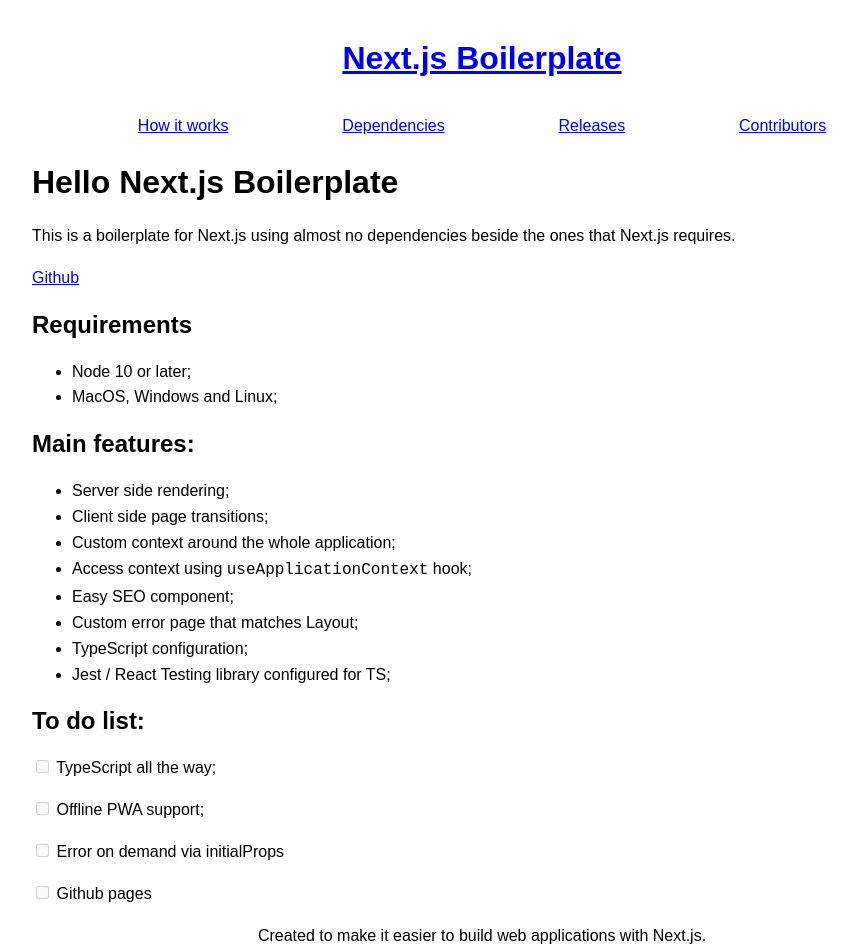
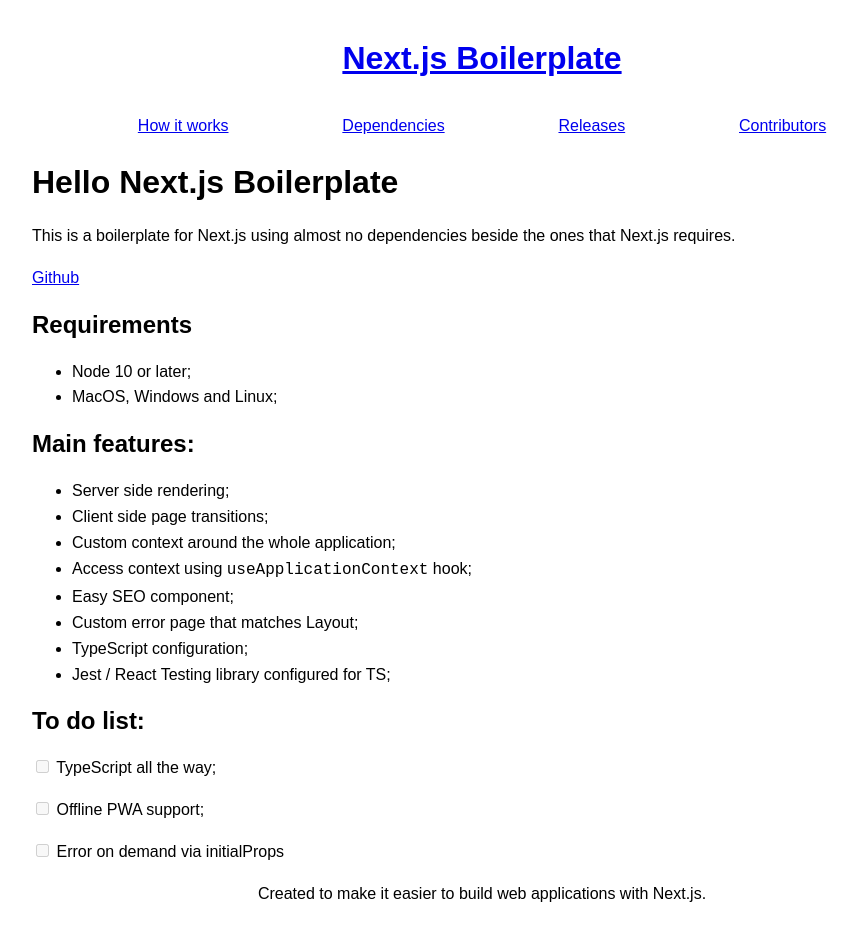
Before and after one commit to imaginamundo/nextjs-boilerplate, a Next.js app: page / in a window 1280 px wide. Shown: the top 952 px of the page, without its empty margins (158-1016 px from the left). After the commit the page ends 923 px from the top, so only its background shows below. Built offline with nearby package versions, Linux system fonts and the light colour scheme.

Commit message:
Remove github pages from todo list

```diff
--- a/src/pages/index.tsx
+++ b/src/pages/index.tsx
@@ -17,10 +17,6 @@
         },
         {
             label: 'Error on demand via initialProps',
-            checked: false
-        },
-        {
-            label: 'Github pages',
             checked: false
         }
     ];
```
